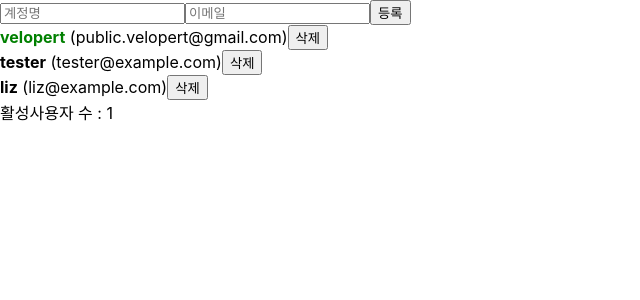
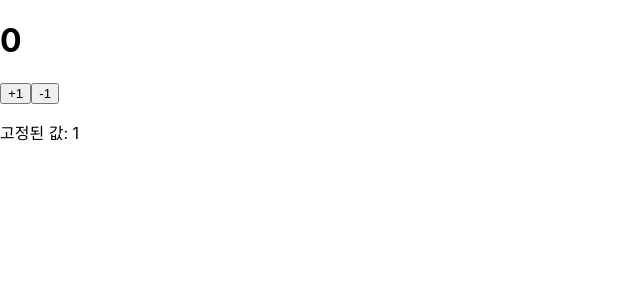
Before and after one commit to jangji96/begin-react, a React (Create React App) app: page / in a window 1280 px wide. Shown: the top 300 px of the page, without its empty margins (0-640 px from the left). Built offline with nearby package versions, Linux system fonts and the light colour scheme.

Commit message:
클래스형 컴포넌트

```diff
--- a/src/App.js
+++ b/src/App.js
@@ -1,5 +1,5 @@
 import React, {useRef, useState, useMemo, useCallback, useReducer} from 'react';
-// import Hello from './Hello';
+import Hello from './Hello';
 // import './App.css';
 // import Wrapper from './Wrapper';
 // import Counter from './Counter';
@@ -8,6 +8,7 @@
 import CreateUser from './CreateUser'
 // import useInputs from './hooks/useInputs';
 import produce from 'immer'
+import Counter from './Counter';
 
 function countActiveUsers(users) {
   console.log('활성 사용자 수를 세는중...');
--- a/src/Counter.js
+++ b/src/Counter.js
@@ -1,41 +1,94 @@
-import React, {useReducer, useState} from 'react'
+import React, { Component, useReducer, useState } from 'react'
 
-function reducer(state, action) {
-    switch (action.type) {
-      case 'INCREMENT':
-        return state + 1;
-      case 'DECREMENT':
-        return state - 1;
-      default:
-        return state;
-    }
+// function reducer(state, action) {
+//     switch (action.type) {
+//       case 'INCREMENT':
+//         return state + 1;
+//       case 'DECREMENT':
+//         return state - 1;
+//       default:
+//         return state;
+//     }
+//   }
+
+// function Counter() {
+//     // const [number, setNumber] = useState(0);
+//     const [number, dispatch] = useReducer(reducer,0);
+//     // const onIncrease = () => {
+//     //     setNumber(number+1)
+//     // }
+//     // const onDecrease = () => {
+//     //     setNumber(number-1)
+//     // }
+//     const onIncrease = () => {
+//         // setNumber(prevNumber => prevNumber+1)
+//         dispatch({type:'INCREMENT'})
+//     }
+//     const onDecrease = () => {
+//         // setNumber(prevNumber => prevNumber-1)
+
+//         dispatch({type:'DECREMENT'})
+//     }
+//     return(
+//         <div>
+//             <h1>{number}</h1>
+//             <button onClick={onIncrease}>+1</button>
+//             <button onClick={onDecrease}>-1</button>
+//         </div>
+//     )
+// }
+
+class Counter extends Component {
+  // constructor(props) {
+  //   super(props);
+  //   // this.handleIncrease = this.handleIncrease.bind(this);
+  //   // this.handleDecrease = this.handleDecrease.bind(this);
+  //   this.state = {
+  //     counter : 0
+  //   };
+  // }
+  state = {
+    counter: 0,
+    fixed: 1
+  };
+
+  handleIncrease = () => {
+    // this.setState({
+    //   counter: this.state.counter + 1
+    // })
+    // this.setState(state => ({
+    //   counter: state.counter +1
+    // }))
+    this.setState(
+      {
+        counter: this.state.counter + 1
+      },
+      () => {
+        console.log(this.state.counter);
+      }
+    );
+
   }
 
-function Counter() {
-    // const [number, setNumber] = useState(0);
-    const [number, dispatch] = useReducer(reducer,0);
-    // const onIncrease = () => {
-    //     setNumber(number+1)
-    // }
-    // const onDecrease = () => {
-    //     setNumber(number-1)
-    // }
-    const onIncrease = () => {
-        // setNumber(prevNumber => prevNumber+1)
-        dispatch({type:'INCREMENT'})
-    }
-    const onDecrease = () => {
-        // setNumber(prevNumber => prevNumber-1)
+  handleDecrease = () => {
+    // this.setState({
+    //   counter: this.state.counter - 1
+    // })
+    this.setState(state => ({
+      counter: state.counter -1
+    }))
+  }
 
-        dispatch({type:'DECREMENT'})
-    }
-    return(
-        <div>
-            <h1>{number}</h1>
-            <button onClick={onIncrease}>+1</button>
-            <button onClick={onDecrease}>-1</button>
-        </div>
+  render() {
+    return (
+      <div>
+        <h1>{this.state.counter}</h1>
+        <button onClick={this.handleIncrease}>+1</button>
+        <button onClick={this.handleDecrease}>-1</button>
+        <p>고정된 값: {this.state.fixed}</p>
+      </div>
     )
+  }
 }
 
 export default Counter;
--- a/src/Hello.js
+++ b/src/Hello.js
@@ -1,16 +1,31 @@
-import React from 'react';
+import React, { Component } from 'react';
 
-function Hello({color,name, isSpecial}) {
-    return (
-        <div style={{ color: color }}>
-            { isSpecial && <b>*</b>}
-            안녕하세요 {name}
-        </div>
-    );
+// function Hello({ color, name, isSpecial }) {
+//     return (
+//         <div style={{ color }}>
+//             { isSpecial && <b>*</b>}
+//             안녕하세요 {name}
+//         </div>
+//     );
+// }
+
+class Hello extends Component {
+    static defaultProps = {
+        name: '이름없음'
+    };
+    render() {
+        const { color, name, isSpecial } = this.props;
+        return (
+            <div style={{ color }}>
+                { isSpecial && <b>*</b>}
+                안녕하세요 {name}
+            </div>
+        )
+    }
 }
 
-Hello.defaultProps = {
-    name: '이름없음'
-}
+// Hello.defaultProps = {
+//     name: '이름없음'
+// }
 
 export default Hello;
--- a/src/index.js
+++ b/src/index.js
@@ -3,11 +3,10 @@
 import './index.css';
 import App from './App';
 import reportWebVitals from './reportWebVitals';
+import Counter from './Counter';
 
 ReactDOM.render(
-  <React.StrictMode>
-    <App />
-  </React.StrictMode>,
+    <Counter />,
   document.getElementById('root')
 );
 
```
